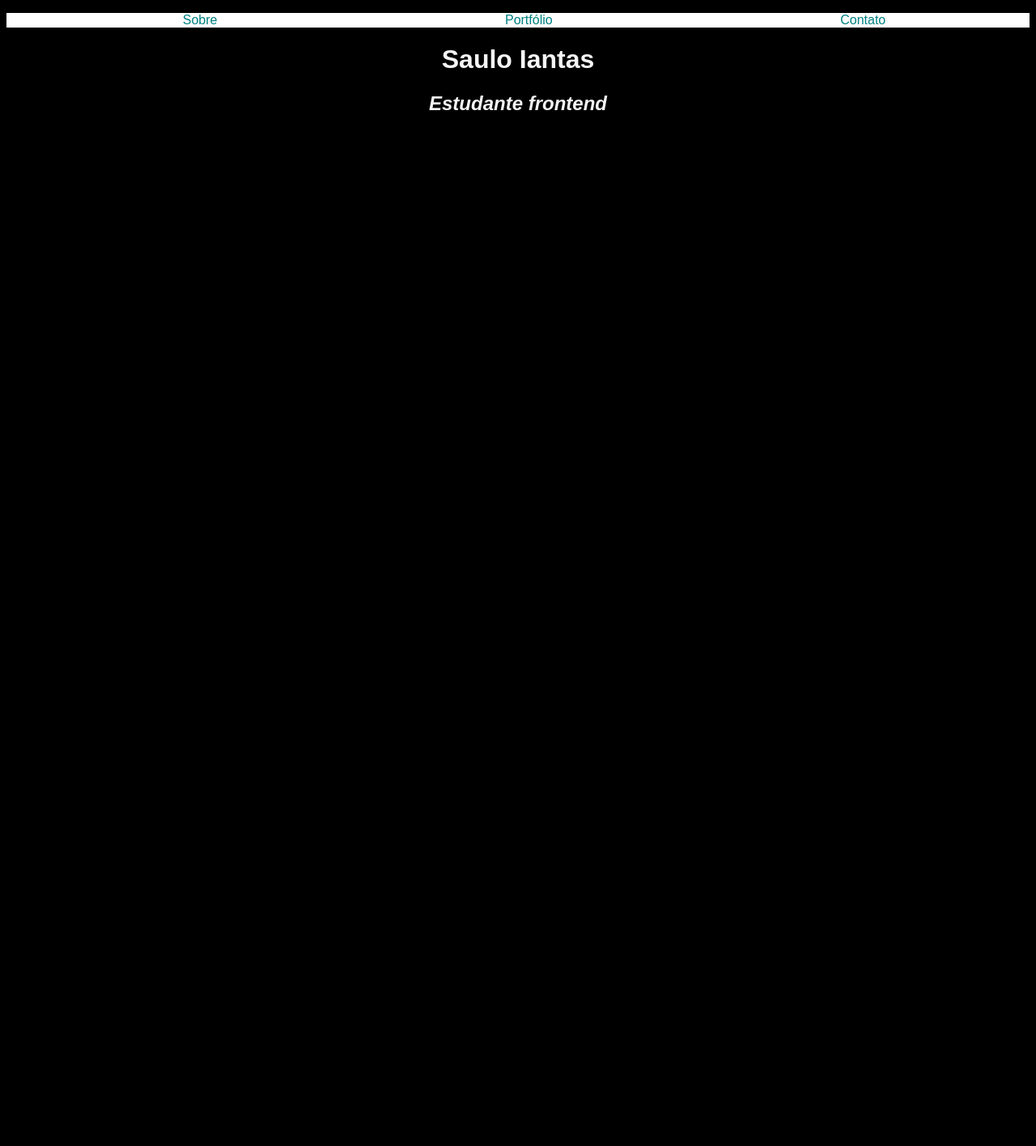
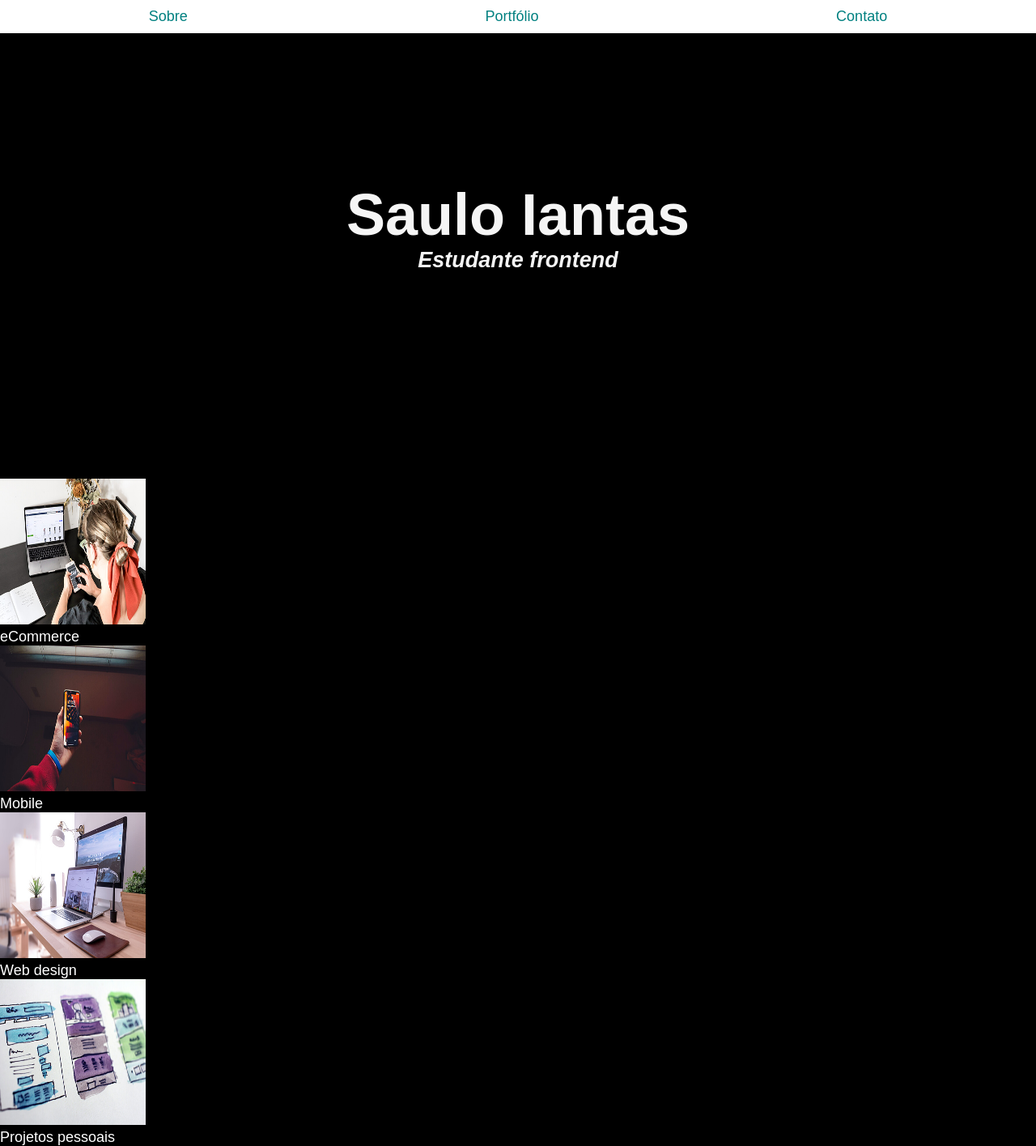
Before and after one commit to sauloiantas/sauloiantas.com, a plain HTML site: page index.html in a window 1280 px wide. Shown: the whole page at 81% size. Before the commit the page ends 824 px from the top, so only its background shows below. Drawn offline with Linux system fonts and the light colour scheme.

Commit message:
Add files via upload

```diff
--- a/index.html
+++ b/index.html
@@ -7,6 +7,7 @@
     <title>Profile of saulo </title>
     <link rel="stylesheet" href="style.css">
 </head>
+<header>
     <body>
         <nav class="menu">
             <ul>
@@ -19,5 +20,25 @@
             <h1 class="site-tilte">Saulo Iantas</h1>
             <h2 class="site-subtitle">Estudante frontend</h2>
         </div>
+</header>
+    <section>
+        <h2>Portfólio</h2>
+        <figure>
+			<img class="img-portfolio" src="./img/ecommerce-creditos-s-o-c-i-a-l-c-u-t-unsplash.jpg" alt="eCommerce">
+			<figcaption>eCommerce</figcaption>
+		</figure>
+		<figure>
+			<img class="img-portfolio" src="./img/mobile-creditos-nate-grant-unsplash.jpg" alt=">Mobile">
+			<figcaption>Mobile</figcaption>
+		</figure>
+		<figure>
+			<img class="img-portfolio" src="./img/webdesign-creditos-domenico-loia-unsplash.jpg" alt="Web design">
+			<figcaption>Web design</figcaption>
+		</figure>
+		<figure>
+			<img class="img-portfolio" src="./img/projpessoais-creditos-hal-gatewood-unsplash.jpg" alt="Projetos pessoais">
+			<figcaption>Projetos pessoais</figcaption>
+		</figure>
+    </section>
 </body>
 </html>
--- a/style.css
+++ b/style.css
@@ -1,11 +1,44 @@
+/* rest do css */
+* {
+    margin: 0;
+    padding: 0;
+    box-sizing: border-box;
+}
+
 body {
     background-color: black;
+    background-size: auto 100vh;
     font-family: Arial;
-    background-size: auto 100vh;
     height: 100vh;
+    font-size: 12px;
 }
+
+/* se a tela tiver pelo menos 400px vai carregar estes estilos*/
+@media (min-width: 400px) {
+    body {
+        font-size: 14px;
+    }
+}
+
+@media (min-width: 600px) {
+    body {
+        font-size: 18px;
+    }
+}
+
+header {
+    height: 70vh;
+    display: flex;
+    justify-content: center;
+    align-items: center;
+}
+
+
 .menu{
     background-color: white;
+    position: fixed;
+    width: 100vw;
+    top: 0;
 }
 
 .menu ul {
@@ -15,6 +48,11 @@ body {
 
 .menu li {
     list-style: none;
+}
+
+.menu a{
+    padding: 10px 20px;
+    display: block;
 }
 
 
@@ -36,3 +74,16 @@ a:hover {
 .site-subtitle{
     font-style: italic;
 }
+
+.site-tilte {
+    font-size: 4em;
+}
+
+figcaption {
+    color: white;
+}
+
+.img-portfolio{
+    height: 180px;
+    width: 180px;
+}
```
Also changed, not shown: img/alura.png (added), img/caelum.png (added), img/ecommerce-creditos-s-o-c-i-a-l-c-u-t-unsplash.jpg (added), img/fundo.jpg (added), img/hispters.png (added), img/hobby.png (added), img/likeaboss.png (added), img/mobile-creditos-nate-grant-unsplash.jpg (added), img/projpessoais-creditos-hal-gatewood-unsplash.jpg (added), img/webdesign-creditos-domenico-loia-unsplash.jpg (added). Lines whose indentation alone changed are shown as unchanged.
